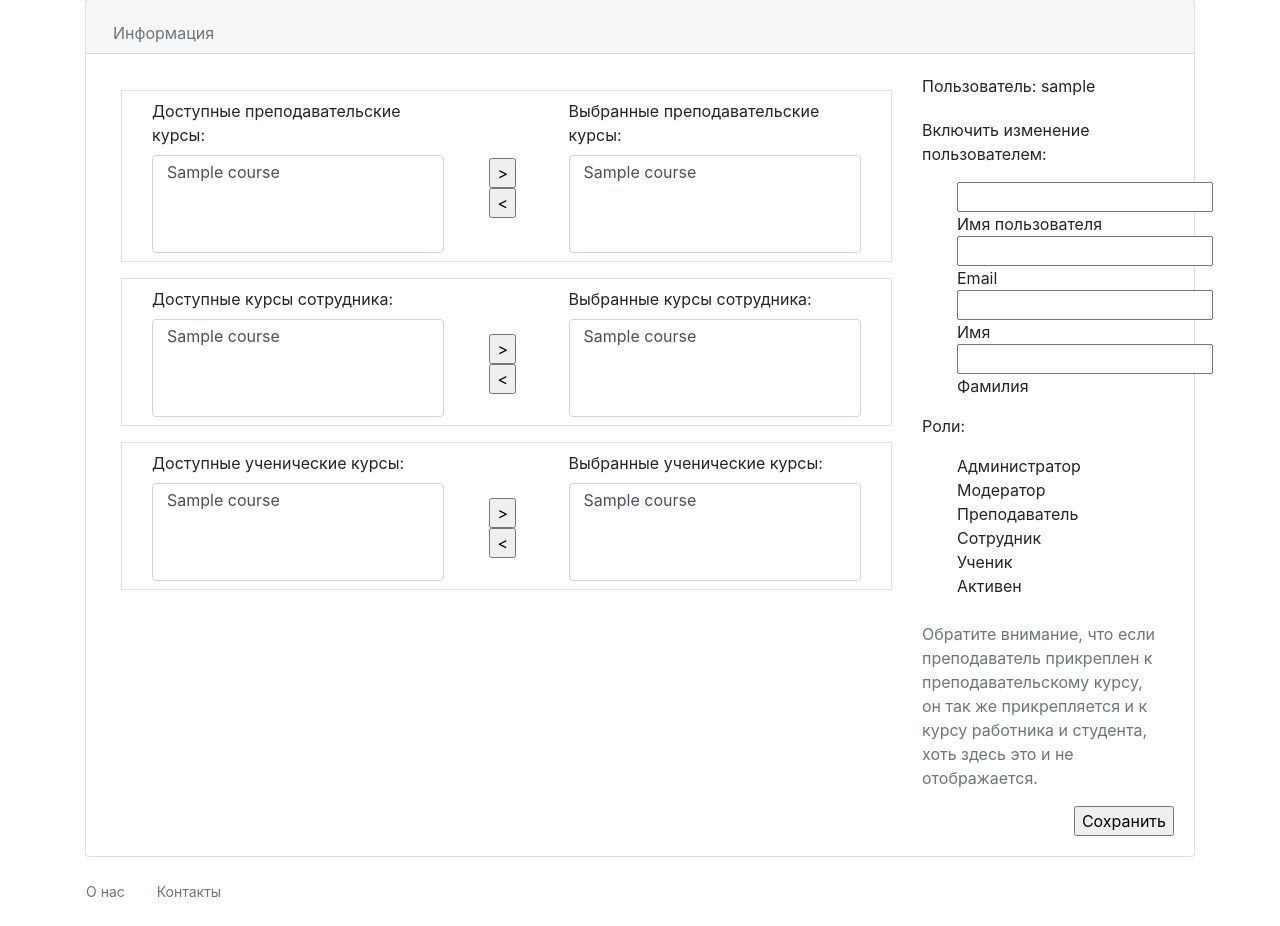
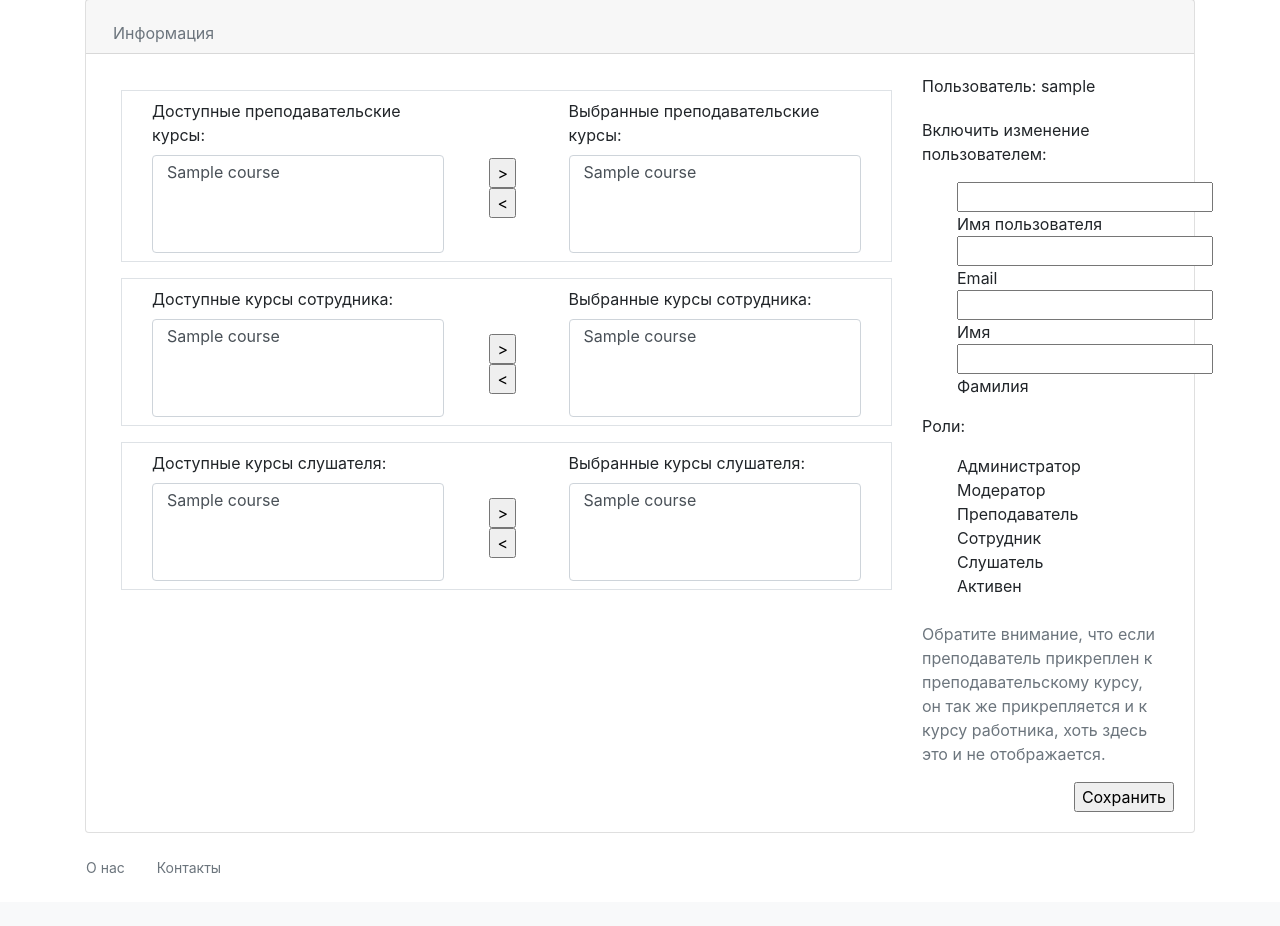
Before and after one commit to caiiiookk/ees, a Django app: template users_app/templates/users/admin-panel.html in a window 1280 px wide. Shown: the part 77-1003 px from the top of the page. After the commit the page ends 950 px from the top, so only its background shows below. Run offline with Django 3.2, Linux system fonts and the light colour scheme; tables that the repository leaves empty hold one stand-in row (values such as "Sample post"); the template is opened without the code that fills it: values that come from a table or form of the project are taken from there, most other values are stand-ins (such as "Sample title", 1, 10 or a date in 2020); form fields are guessed from the names that the template uses; some libraries are stand-ins or nearby versions.

Commit message:
modified:   courses_app/templates/courses/index.html 	modified:   users_app/templates/users/admin-panel.html 	modified:   users_app/templates/users/profile.html

```diff
--- a/courses_app/templates/courses/index.html
+++ b/courses_app/templates/courses/index.html
@@ -6,7 +6,7 @@
             {% if student_courses %}
             <div class="row p-3 border">
                 <div class="col-md-4">
-                    Ученические курсы:
+                    Курсы слушателя:
                 </div>
                 <div class="col-md-8">
                     <ul class="list-group list-group-flush">
--- a/users_app/templates/users/admin-panel.html
+++ b/users_app/templates/users/admin-panel.html
@@ -97,7 +97,7 @@
                             <div class="row border py-2">
                                 <div class="col-md">
                                     <div class="container">
-                                        Доступные ученические курсы:
+                                        Доступные курсы слушателя:
                                         <div class="pt-2">
                                             <select id="select5" class="custom-select" multiple>
                                                 {% for course in courses %}
@@ -115,7 +115,7 @@
                                 </div>
                                 <div class="col-md">
                                     <div class="container">
-                                        Выбранные ученические курсы:
+                                        Выбранные курсы слушателя:
                                         <div class="pt-2">
                                             <select id="select6" name="select6" class="custom-select" multiple>
                                                 {% for course in user_student_courses %}
@@ -186,7 +186,7 @@
                             <div class="form-check">
                                 {{ permissions_form.is_student }}
                                 <label class="form-check-label" for="{{ permissions_form.is_student.id_for_label }}">
-                                    Ученик
+                                    Слушатель
                                 </label>
                             </div>
                             <div class="form-check">
@@ -196,7 +196,7 @@
                                 </label>
                             </div>
                         </div>
-                        <p class="text-muted pt-4">Обратите внимание, что если преподаватель прикреплен к преподавательскому курсу, он так же прикрепляется и к курсу работника и студента, хоть здесь это и не отображается.</p>
+                        <p class="text-muted pt-4">Обратите внимание, что если преподаватель прикреплен к преподавательскому курсу, он так же прикрепляется и к курсу работника, хоть здесь это и не отображается.</p>
                     </div>
                 </div>
                 <div class="row">
--- a/users_app/templates/users/profile.html
+++ b/users_app/templates/users/profile.html
@@ -61,7 +61,7 @@
                             Модератор&nbsp;
                         {% endif %}
                         {% if opened_user.eesuser.is_student %}
-                            Студент&nbsp;
+                            Слушатель&nbsp;
                         {% endif %}
                     </div>
                 </div>
@@ -76,7 +76,7 @@
                 {% if opened_user.eesuser.is_student %}
                 <div class="row border p-2">
                     <div class="col-md-2 border-right">
-                        Ученик
+                        Слушатель
                     </div>
                     <div class="col pl-5">
                         {% for course in student_courses %}
```
